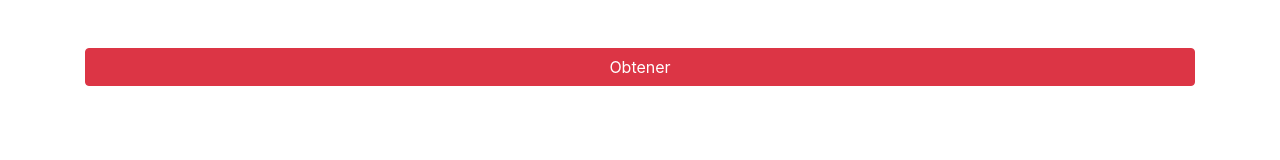
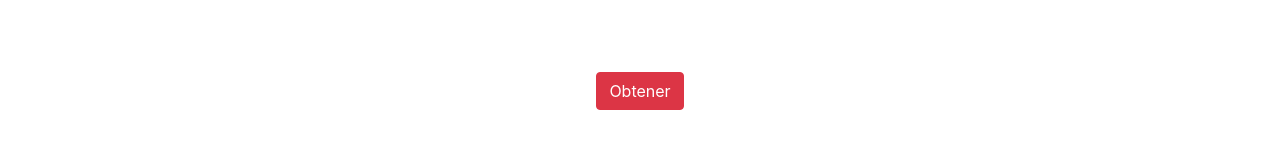
Before and after one commit to USCANGA98/Curso-JS, a plain HTML site: page index04.html in a window 1280 px wide. Drawn offline with nearby package versions, Linux system fonts and the light colour scheme.

Commit message:
Boton debajo de la imagen

```diff
--- a/index04.html
+++ b/index04.html
@@ -15,12 +15,13 @@
 
 <body>
     <div class="container my-5 text-center">
-        <button class="btn btn-danger w-100" onclick="traer()">Obtener</button>
+
 
         <div class="mt-5" id="contenido">
             <img src="" width="100px" class="img-fluid rounded-circle">
 
         </div>
+        <button class="btn btn-danger" onclick="traer()">Obtener</button>
     </div>
 
     <script src="js04.js"></script>
```
